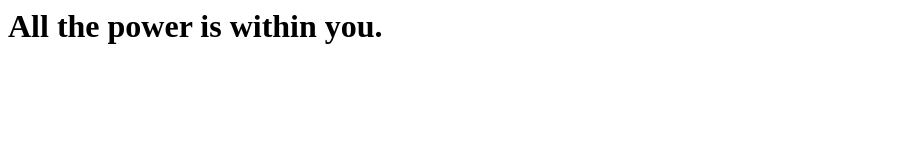
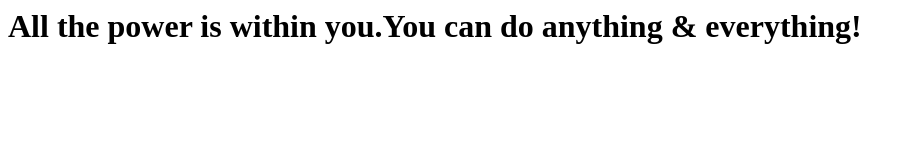
Before and after one commit to hrsikesa/git-demo, a plain HTML site: page index.html in a window 1280 px wide. Shown: the whole page, without its empty margins (0-914 px from the left). Drawn offline with Linux system fonts and the light colour scheme.

Commit message:
added line in index.html

```diff
--- a/index.html
+++ b/index.html
@@ -1,5 +1,5 @@
 <html>
 <body>
-<h1>All the power is within you.</h1>
+<h1>All the power is within you.You can do anything & everything!</h1>
 </body>
 </html>
```
